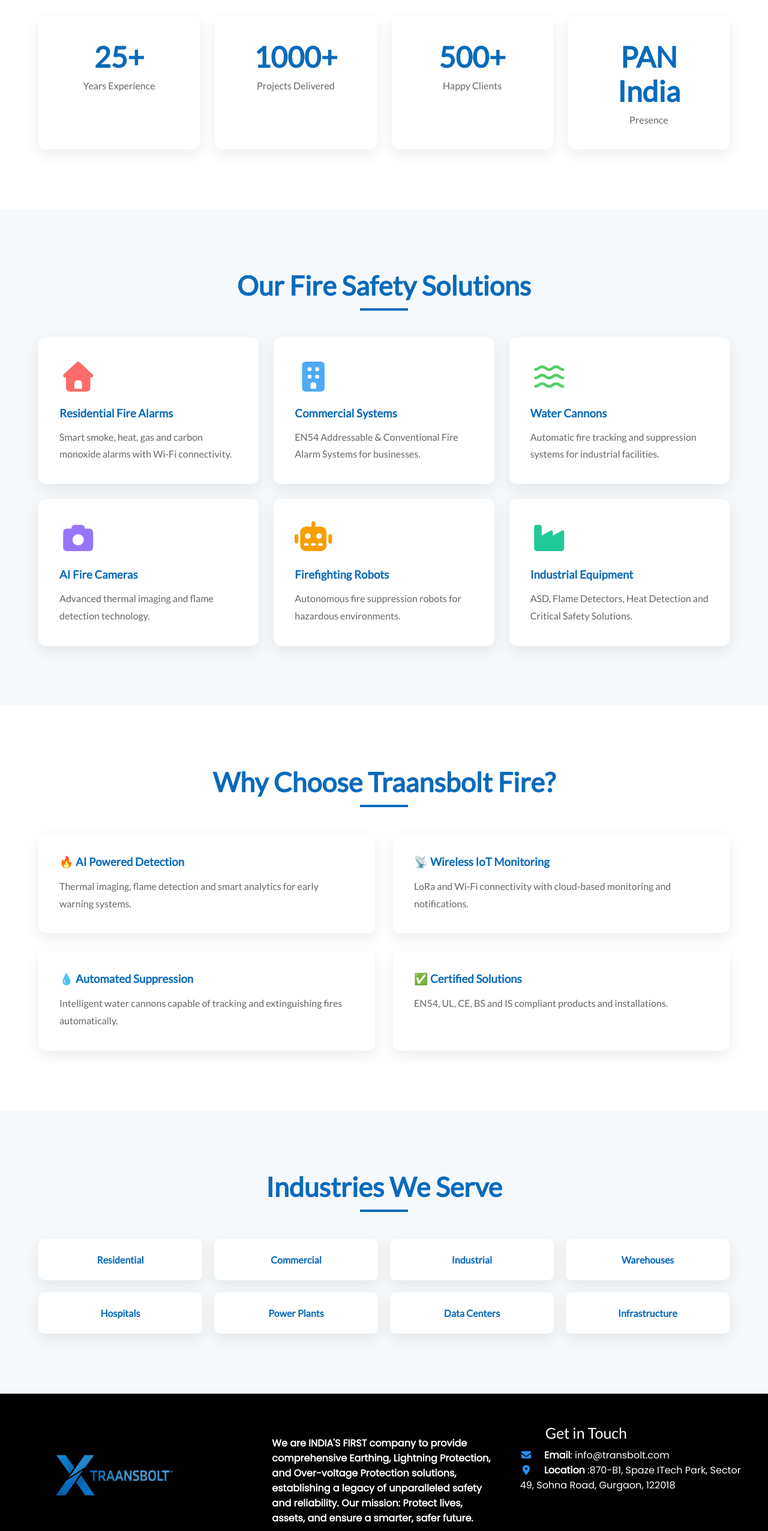
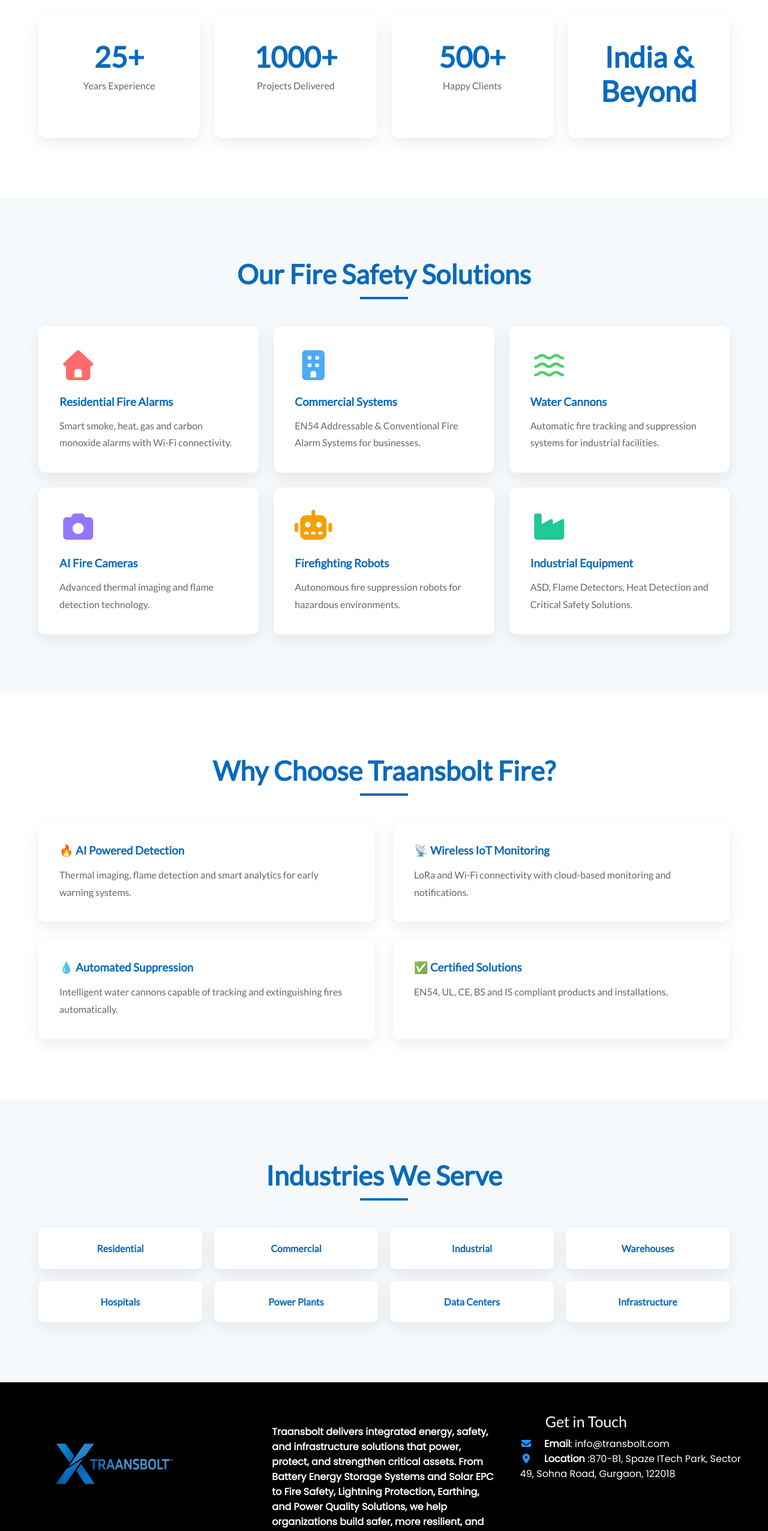
Before and after one commit to Rit1760/Transbolt, a Next.js app: page /TraansboltFire in a window 1280 px wide. Shown: the part 1523-4076 px from the top of the page at 60% size. Built offline with nearby package versions, Linux system fonts and the light colour scheme.

Commit message:
update message

```diff
--- a/src/Components/Footer.jsx
+++ b/src/Components/Footer.jsx
@@ -33,11 +33,12 @@
 
           <div className="col5_footer">
           {/* <h2>TRANSBOLT</h2> */}
-            <p>
+            {/* <p>
               We are<b> INDIA'S FIRST</b> company to provide comprehensive Earthing, Lightning Protection,
               and Over-voltage Protection solutions, establishing a legacy of unparalleled safety and
               reliability. Our mission: Protect lives, assets, and ensure a smarter, safer future.
-            </p>
+            </p> */}
+            <p>Traansbolt delivers integrated energy, safety, and infrastructure solutions that power, protect, and strengthen critical assets. From Battery Energy Storage Systems and Solar EPC to Fire Safety, Lightning Protection, Earthing, and Power Quality Solutions, we help organizations build safer, more resilient, and future-ready operations.</p>
           </div>
 
           <div className="col6_footer">
--- a/src/Styles/TraansEarth.css
+++ b/src/Styles/TraansEarth.css
@@ -23,9 +23,7 @@
   width: 100%;
 } */
 
-/* ===========================
-   HERO SECTION
-=========================== */
+
  body {
   font-family: "Lato", sans-serif;
   overflow-x: hidden;
--- a/src/Styles/TraansboltFire.css
+++ b/src/Styles/TraansboltFire.css
@@ -16,6 +16,8 @@
 :root {
   --primary: #096abb;
   --secondary: #0d4f87;
+    /* --primary: #000000;
+  --secondary: #000000; */
   --light: #f5f9fc;
   --white: #ffffff;
   --text: #333333;
--- a/src/app/About/page.jsx
+++ b/src/app/About/page.jsx
@@ -177,7 +177,7 @@
       <div className="about-column3 about-column">
         <Image src="/images/Arnav.png" width={290} height={405} alt="Arnav" />
         <h3>Arnav Malik</h3>
-        <h4>Business Operations</h4>
+        <h4>Business Operations & Strategy</h4>
         <a href='#' className="read-more" onClick={handleReadMoreClick2}>Read more</a>
       </div>
       {/* <div className="about-column4 about-column">
--- a/src/app/SolarEPC/page.jsx
+++ b/src/app/SolarEPC/page.jsx
@@ -128,7 +128,6 @@
         </div>
       </section>
 
-      {/* Process */}
       <section className="epcProcess">
         <div className="sectionHeading">
           <h2>Complete End-to-End EPC Solutions</h2>
@@ -193,7 +192,7 @@
           Let's build a cleaner, more sustainable energy future together.
         </p>
 
-        <button>Talk To Our Experts →</button>
+        <button href="/Contact">Talk To Our Experts →</button>
       </section>
     </div>
   );
--- a/src/app/TraansboltFire/page.jsx
+++ b/src/app/TraansboltFire/page.jsx
@@ -9,12 +9,14 @@
   faIndustry,
 } from "@fortawesome/free-solid-svg-icons";
 
+
 export default function TraansboltFire() {
   const stats = [
     { number: "25+", title: "Years Experience" },
     { number: "1000+", title: "Projects Delivered" },
     { number: "500+", title: "Happy Clients" },
-    { number: "PAN India", title: "Presence" },
+    // { number: "India & Beyond", title: "Presence" },
+    { number: "India & Beyond" },
   ];
 
 const solutions = [
```
Also changed, not shown: src/Components/Header.jsx (line endings or trailing spaces).
